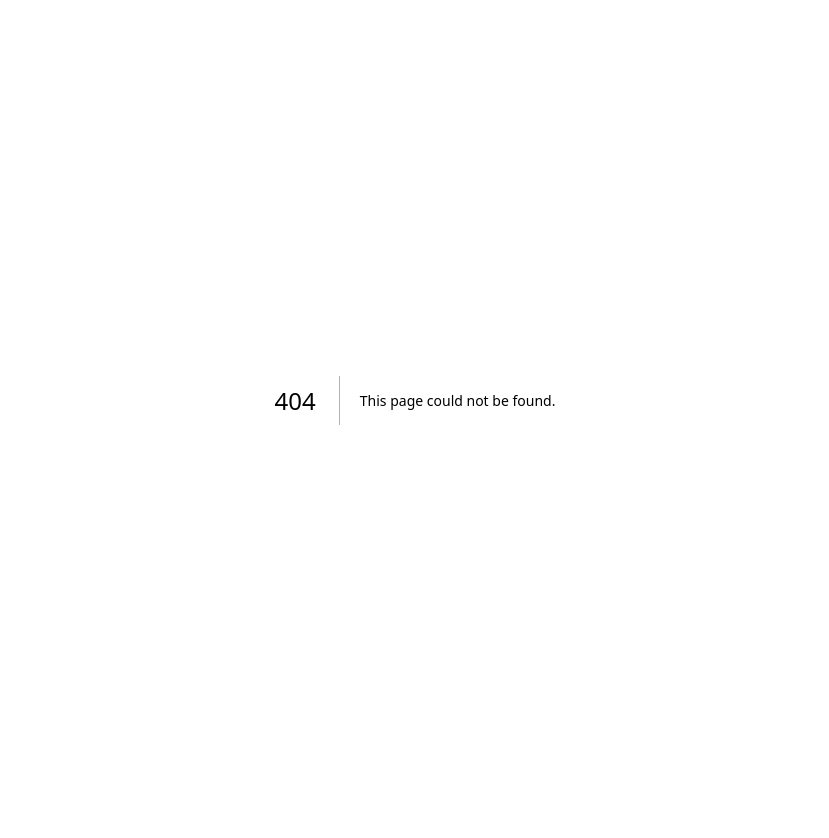
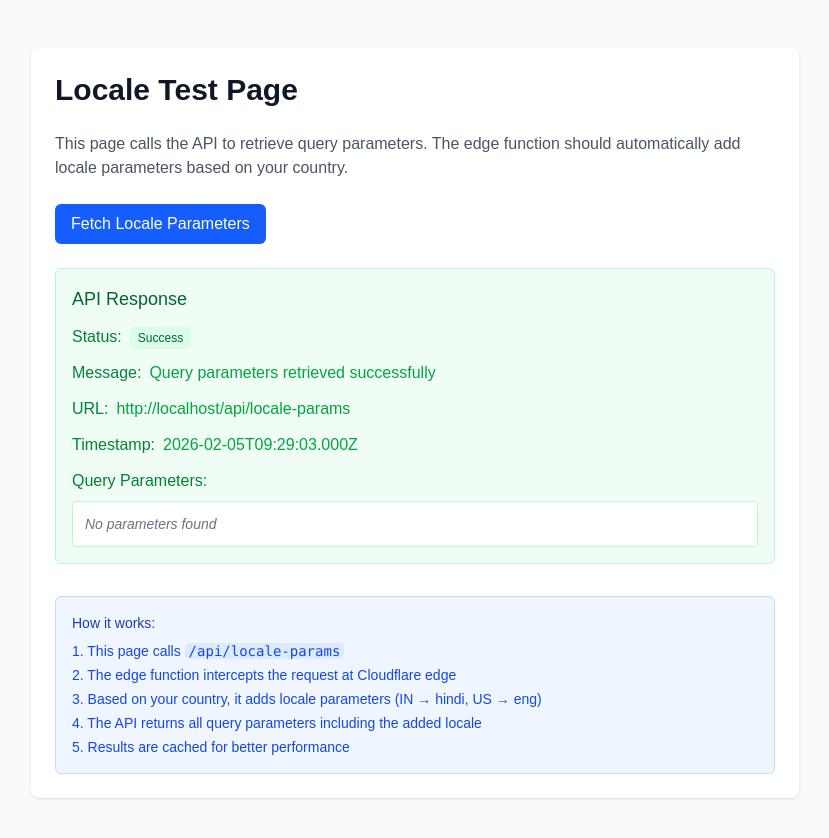
Before and after one commit to Rohan-Agrawal454/Launch_Features, a Next.js app: page /locale-test in a window 1280 px wide. Before the commit this address had no page. Shown: the top 838 px of the page, without its empty margins (225-1054 px from the left). Before the commit the page ends 800 px from the top, so only its background shows below. Built offline with nearby package versions, Linux system fonts and the light colour scheme.

Commit message:
caching test

```diff
--- /dev/null
+++ b/app/api/locale-params/route.ts
@@ -0,0 +1,37 @@
+import { NextRequest, NextResponse } from 'next/server';
+
+export async function GET(request: NextRequest) {
+  try {
+    // Get all query parameters from the request
+    const searchParams = request.nextUrl.searchParams;
+    const params: Record<string, string> = {};
+
+    // Convert URLSearchParams to a plain object
+    searchParams.forEach((value, key) => {
+      params[key] = value;
+    });
+
+    const response = NextResponse.json({
+      success: true,
+      message: 'Query parameters retrieved successfully',
+      params: params,
+      url: request.url,
+      timestamp: new Date().toISOString(),
+    });
+
+    // Add caching headers - cache for 5 minutes
+    response.headers.set('Cache-Control', 'public, max-age=300, stale-while-revalidate=60');
+    response.headers.set('Content-Type', 'application/json');
+
+    return response;
+  } catch (error) {
+    return NextResponse.json(
+      {
+        success: false,
+        message: 'Failed to retrieve parameters',
+        error: error instanceof Error ? error.message : 'Unknown error'
+      },
+      { status: 500 }
+    );
+  }
+}
--- /dev/null
+++ b/app/locale-test/page.tsx
@@ -0,0 +1,147 @@
+'use client';
+
+import { useState, useEffect } from 'react';
+
+interface ApiResponse {
+  success: boolean;
+  message: string;
+  params: Record<string, string>;
+  url: string;
+  timestamp: string;
+  error?: string;
+}
+
+export default function LocaleTestPage() {
+  const [response, setResponse] = useState<ApiResponse | null>(null);
+  const [loading, setLoading] = useState(false);
+  const [error, setError] = useState<string | null>(null);
+
+  const fetchLocaleParams = async () => {
+    setLoading(true);
+    setError(null);
+
+    try {
+      const apiUrl = '/api/locale-params';
+      const res = await fetch(apiUrl, {
+        method: 'GET',
+        headers: {
+          'Content-Type': 'application/json',
+        },
+      });
+
+      if (!res.ok) {
+        throw new Error(`HTTP error! status: ${res.status}`);
+      }
+
+      const data: ApiResponse = await res.json();
+      setResponse(data);
+    } catch (err) {
+      const errorMessage = err instanceof Error ? err.message : 'Failed to fetch data';
+      setError(errorMessage);
+      console.error('Error fetching locale params:', err);
+    } finally {
+      setLoading(false);
+    }
+  };
+
+  // Auto-fetch on component mount
+  useEffect(() => {
+    fetchLocaleParams();
+  }, []);
+
+  return (
+    <div className="min-h-screen bg-gray-50 py-12 px-4 sm:px-6 lg:px-8">
+      <div className="max-w-3xl mx-auto">
+        <div className="bg-white shadow rounded-lg p-6">
+          <h1 className="text-3xl font-bold text-gray-900 mb-6">
+            Locale Test Page
+          </h1>
+
+          <p className="text-gray-600 mb-6">
+            This page calls the API to retrieve query parameters.
+            The edge function should automatically add locale parameters based on your country.
+          </p>
+
+          <button
+            onClick={fetchLocaleParams}
+            disabled={loading}
+            className="bg-blue-600 hover:bg-blue-700 disabled:bg-blue-400 text-white font-medium py-2 px-4 rounded-md transition duration-150 ease-in-out mb-6"
+          >
+            {loading ? 'Loading...' : 'Fetch Locale Parameters'}
+          </button>
+
+          {error && (
+            <div className="bg-red-50 border border-red-200 rounded-md p-4 mb-6">
+              <div className="flex">
+                <div className="ml-3">
+                  <h3 className="text-sm font-medium text-red-800">Error</h3>
+                  <div className="mt-2 text-sm text-red-700">
+                    <p>{error}</p>
+                  </div>
+                </div>
+              </div>
+            </div>
+          )}
+
+          {response && (
+            <div className="bg-green-50 border border-green-200 rounded-md p-4">
+              <h3 className="text-lg font-medium text-green-800 mb-3">API Response</h3>
+
+              <div className="space-y-3">
+                <div>
+                  <span className="font-medium text-green-700">Status:</span>
+                  <span className={`ml-2 px-2 py-1 text-xs font-medium rounded ${
+                    response.success
+                      ? 'bg-green-100 text-green-800'
+                      : 'bg-red-100 text-red-800'
+                  }`}>
+                    {response.success ? 'Success' : 'Failed'}
+                  </span>
+                </div>
+
+                <div>
+                  <span className="font-medium text-green-700">Message:</span>
+                  <span className="ml-2 text-green-600">{response.message}</span>
+                </div>
+
+                <div>
+                  <span className="font-medium text-green-700">URL:</span>
+                  <span className="ml-2 text-green-600 break-all">{response.url}</span>
+                </div>
+
+                <div>
+                  <span className="font-medium text-green-700">Timestamp:</span>
+                  <span className="ml-2 text-green-600">{response.timestamp}</span>
+                </div>
+
+                <div>
+                  <span className="font-medium text-green-700">Query Parameters:</span>
+                  <div className="mt-2 bg-white border border-green-200 rounded p-3">
+                    {Object.keys(response.params).length > 0 ? (
+                      <pre className="text-sm text-gray-800 whitespace-pre-wrap">
+                        {JSON.stringify(response.params, null, 2)}
+                      </pre>
+                    ) : (
+                      <p className="text-sm text-gray-500 italic">No parameters found</p>
+                    )}
+                  </div>
+                </div>
+              </div>
+            </div>
+          )}
+
+          <div className="mt-8 bg-blue-50 border border-blue-200 rounded-md p-4">
+            <h4 className="text-sm font-medium text-blue-800 mb-2">How it works:</h4>
+            <ul className="text-sm text-blue-700 space-y-1">
+              <li>1. This page calls <code className="bg-blue-100 px-1 rounded">/api/locale-params</code></li>
+              <li>2. The edge function intercepts the request at Cloudflare edge</li>
+              <li>3. Based on your country, it adds locale parameters (IN → hindi, US → eng)</li>
+              <li>4. The API returns all query parameters including the added locale</li>
+              <li>5. Results are cached for better performance</li>
+            </ul>
+          </div>
+        </div>
+      </div>
+    </div>
+  );
+}
```
Also changed, not shown: 1 other file (tests, documents, lock files or other folders).
